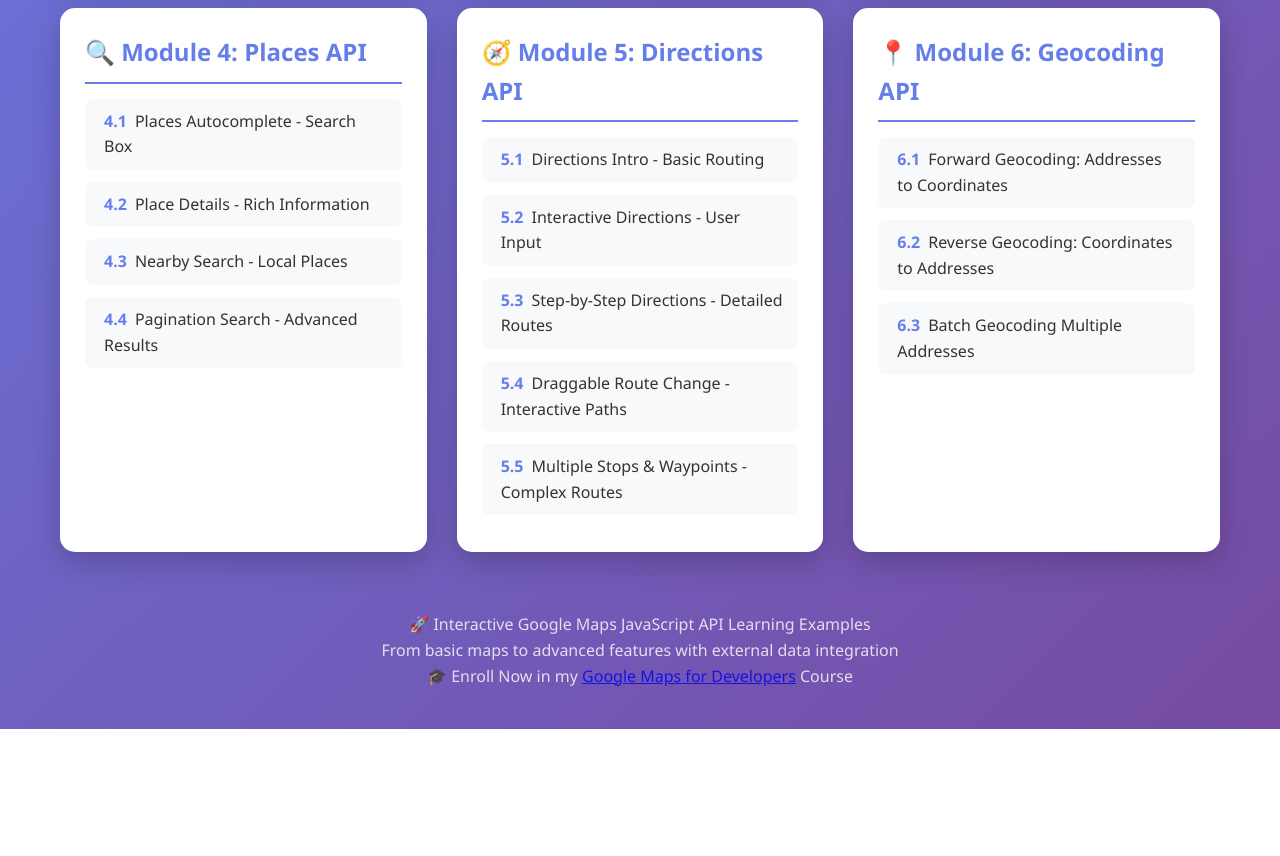
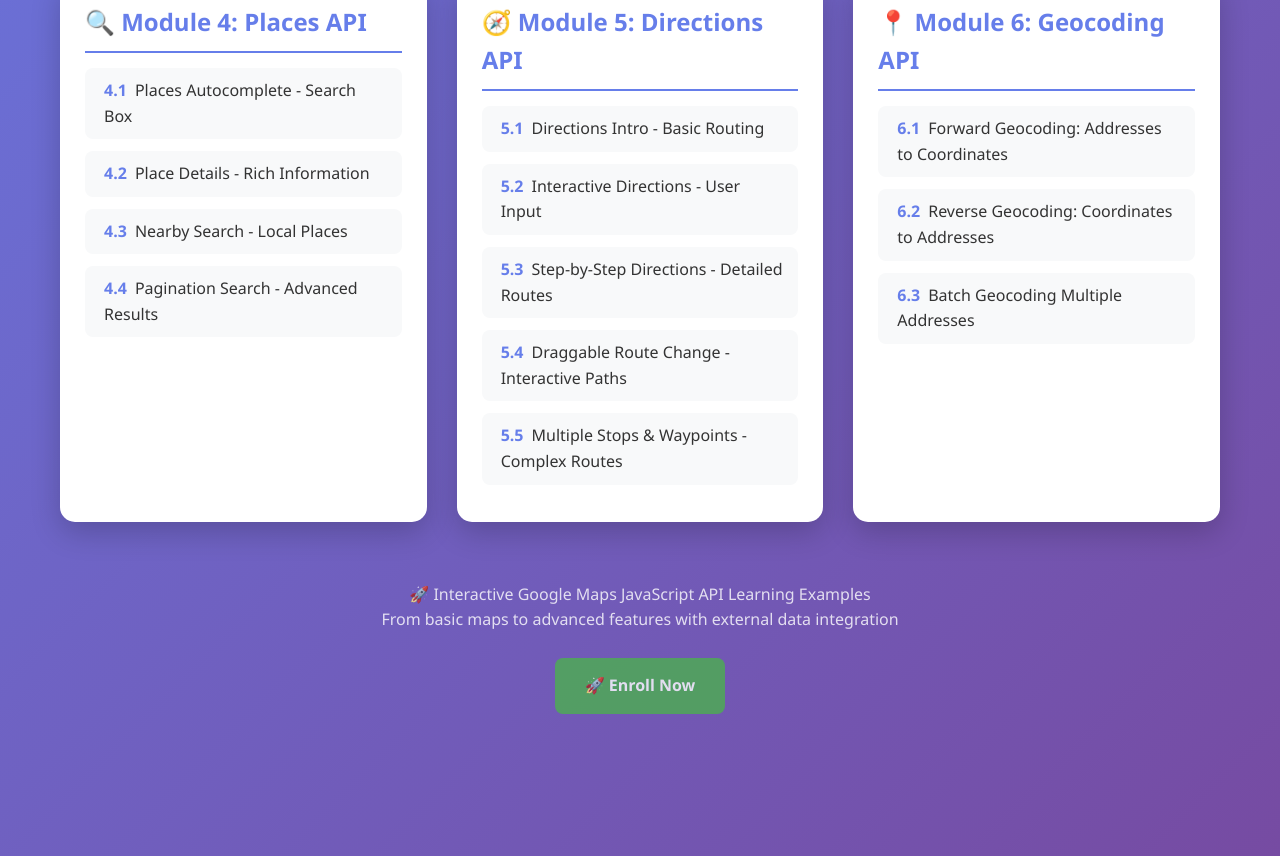
Before and after one commit to infiproton/google-maps-course, a plain HTML site: page index.html in a window 1280 px wide. Shown: the part 897-1753 px from the top of the page. Before the commit the page ends 1626 px from the top, so only its background shows below. Drawn offline with Linux system fonts and the light colour scheme.

Commit message:
UI changes

```diff
--- a/index.html
+++ b/index.html
@@ -132,6 +132,25 @@
                 padding: 15px;
             }
         }
+
+                .button {
+            display: inline-block;
+            padding: 15px 30px;
+            background-color: #4CAF50;
+            color: white;
+            text-align: center;
+            text-decoration: none;
+            font-size: 16px;
+            border-radius: 8px;
+            border: none;
+            cursor: pointer;
+            font-weight: bold;
+            transition: background-color 0.3s ease;
+        }
+
+        .button:hover {
+        background-color: #45a049;
+        }
     </style>
     <script type="application/ld+json">
 {
@@ -170,9 +189,8 @@ where you’ll learn how to build real-world mapping applications step by step.
             Want to go beyond examples? Check out the full
             <a href="https://www.udemy.com/course/google-maps-for-developers/?referralCode=99E7F6A8F5F068D97BCB">Google Maps for Developers course</a>
             with structured lessons, projects, and step-by-step guidance.
-            <br/>🎓 Enroll Now
+            <br/>
             </p>
-
 
         </div>
 
@@ -295,11 +313,11 @@ where you’ll learn how to build real-world mapping applications step by step.
         <div class="footer">
             <p>🚀 Interactive Google Maps JavaScript API Learning Examples</p>
             <p>From basic maps to advanced features with external data integration</p>
-            <p>
-
-            🎓 Enroll Now in my
-            <a href="https://www.udemy.com/course/google-maps-for-developers/?referralCode=99E7F6A8F5F068D97BCB" target="_blank">
-            Google Maps for Developers</a> Course</p>
+            <br/>
+            <p><a href="https://www.udemy.com/course/google-maps-for-developers/?referralCode=99E7F6A8F5F068D97BCB" target="_blank" class="button">
+                🚀 Enroll Now </a>
+            </p>
+            <br/><br/><br/><br/>
         </div>
     </div>
 </body>
```
Also changed, not shown: google-maps.html (+24 -3 lines).
